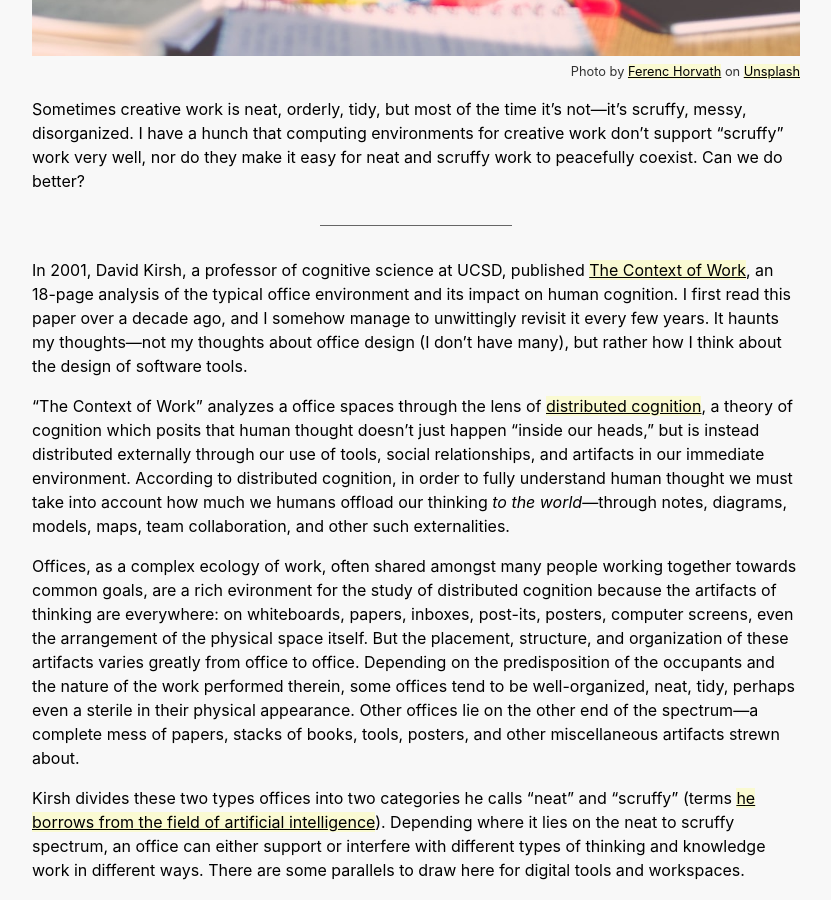
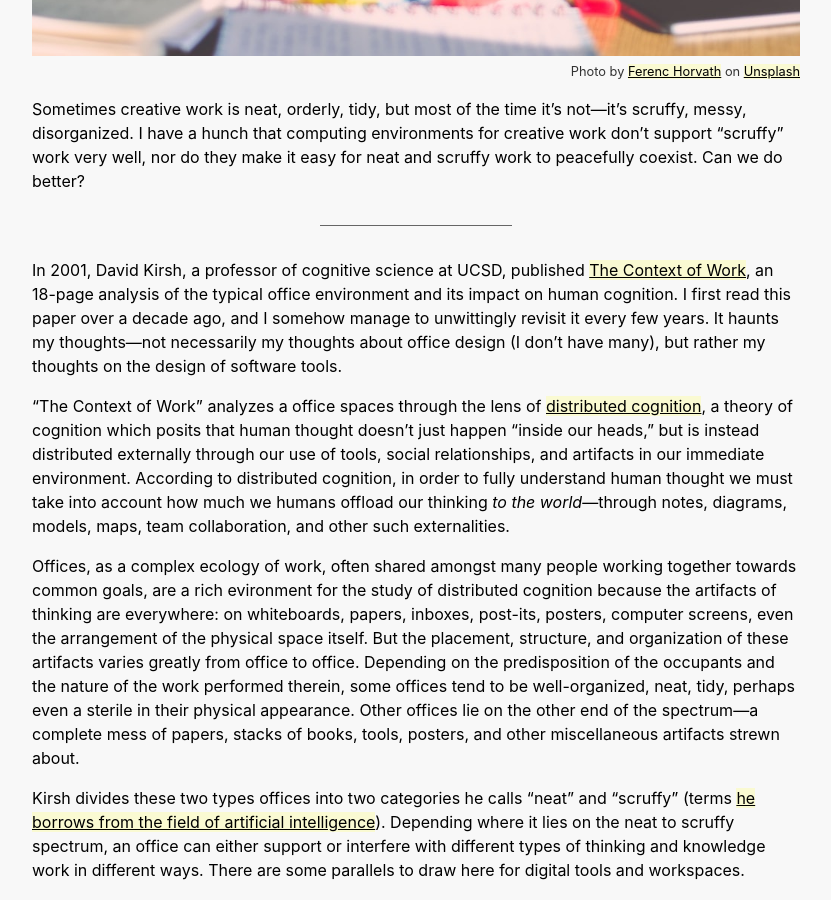
Before and after one commit to svoisen/situated.blog, a Jekyll site: the page built from _posts/2021-04-16-designing-neat-and-scruffy.md, in a window 1280 px wide and 900 px high, scrolled down 590 px. Shown: the whole window, without its empty margins (224-1055 px from the left). Built offline with Jekyll 4.4.1, drawn with Linux system fonts in a browser that asks for light colours.

Commit message:
Edit neat vs. scruffy blog post

```diff
--- a/_posts/2021-04-16-designing-neat-and-scruffy.md
+++ b/_posts/2021-04-16-designing-neat-and-scruffy.md
@@ -12,7 +12,7 @@ Sometimes creative work is neat, orderly, tidy, but most of the time it's not—
 
 <hr>
 
-In 2001, David Kirsh, a professor of cognitive science at UCSD, published [The Context of Work](http://interactivity.ucsd.edu/articles/HCI/final.html), an 18-page analysis of the typical office environment and its impact on human cognition. I first read this paper over a decade ago, and I somehow manage to unwittingly revisit it every few years. It haunts my thoughts—not my thoughts about office design (I don't have many), but rather how I think about the design of software tools.
+In 2001, David Kirsh, a professor of cognitive science at UCSD, published [The Context of Work](http://interactivity.ucsd.edu/articles/HCI/final.html), an 18-page analysis of the typical office environment and its impact on human cognition. I first read this paper over a decade ago, and I somehow manage to unwittingly revisit it every few years. It haunts my thoughts—not necessarily my thoughts about office design (I don't have many), but rather my thoughts on the design of software tools.
 
 "The Context of Work" analyzes a office spaces through the lens of [distributed cognition](https://en.wikipedia.org/wiki/Distributed_cognition), a theory of cognition which posits that human thought doesn't just happen "inside our heads," but is instead distributed externally through our use of tools, social relationships, and artifacts in our immediate environment. According to distributed cognition, in order to fully understand human thought we must take into account how much we humans offload our thinking _to the world_—through notes, diagrams, models, maps, team collaboration, and other such externalities.
 
```
